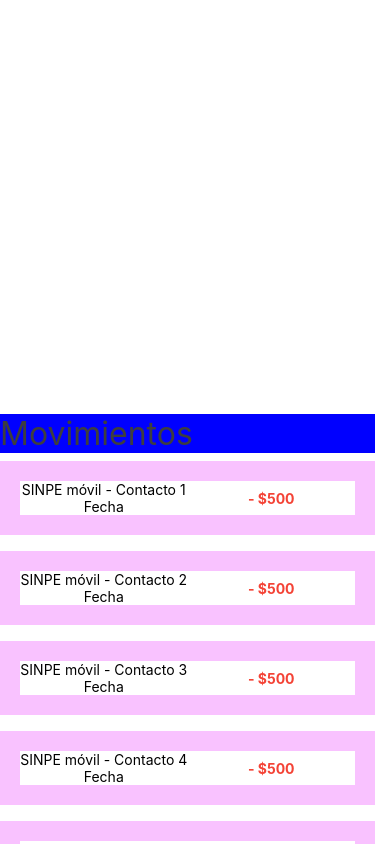
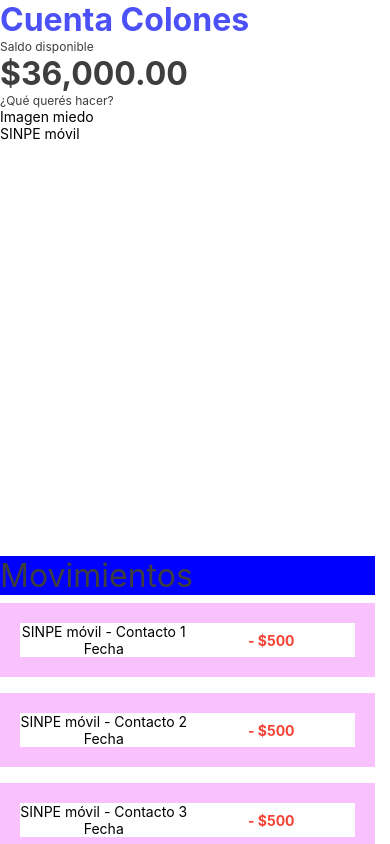
Before and after one commit to Geovanny-Burgos-Retana/SinpeMovilReactNativeExpo, a React Native app: screen /Home in a window 390 px wide. Shown: the top 844 px of the page. Built offline with nearby package versions, Linux system fonts and the light colour scheme.

Commit message:
Crear pantalla inicial e ir algunos estilos a los textos

```diff
--- a/App.js
+++ b/App.js
@@ -1,18 +1,7 @@
-import { StatusBar } from 'expo-status-bar';
-import { StyleSheet, Text, View } from 'react-native';
-import Movements from './components/Movements';
+import Home from './components/Home';
 
 export default function App() {
   return (
-    <Movements></Movements>
+    <Home></Home>
   );
 }
-
-const styles = StyleSheet.create({
-  container: {
-    flex: 1,
-    backgroundColor: '#fff',
-    alignItems: 'center',
-    justifyContent: 'center',
-  },
-});
--- /dev/null
+++ b/components/Home.js
@@ -0,0 +1,41 @@
+import { StatusBar, View, Text, StyleSheet } from "react-native";
+import Movements from "./Movements";
+
+export default function Home() {
+    return (
+      <View>
+        <StatusBar></StatusBar>
+        <Text style={styles.wallet}>Cuenta Colones</Text>
+        <Text style={styles.balance}>Saldo disponible</Text>
+        <Text style={styles.amount}>$36,000.00</Text>
+        <Text style={styles.balance}>¿Qué querés hacer?</Text>
+        <View>
+          <View>
+            <Text>Imagen miedo</Text>
+          </View>
+          <Text>
+            SINPE
+            móvil
+          </Text>
+        </View>
+        <Movements></Movements>
+      </View>
+    );
+}
+
+const styles = StyleSheet.create({
+  wallet: {
+    fontSize: 32,
+    color: "#4C51F7",
+    fontWeight: 'bold'
+  },
+  balance: {
+    fontSize: 12,
+    color: "#3E3E3E"
+  },
+  amount: {
+    fontSize: 32,
+    color: "#3E3E3E",
+    fontWeight: 'bold'
+  }
+});
```
Also changed, not shown: components/StatusBarWink.js (added).
